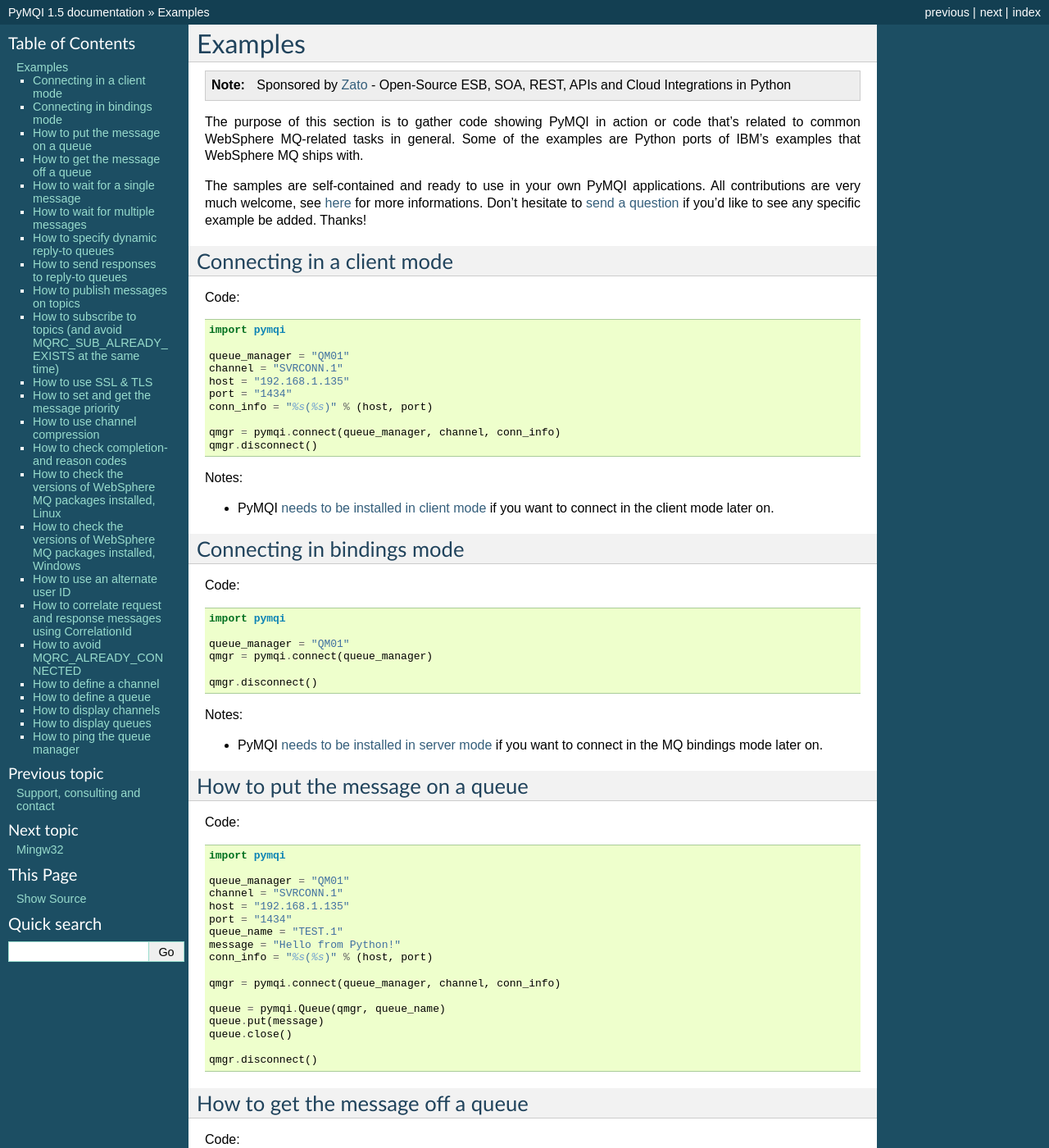
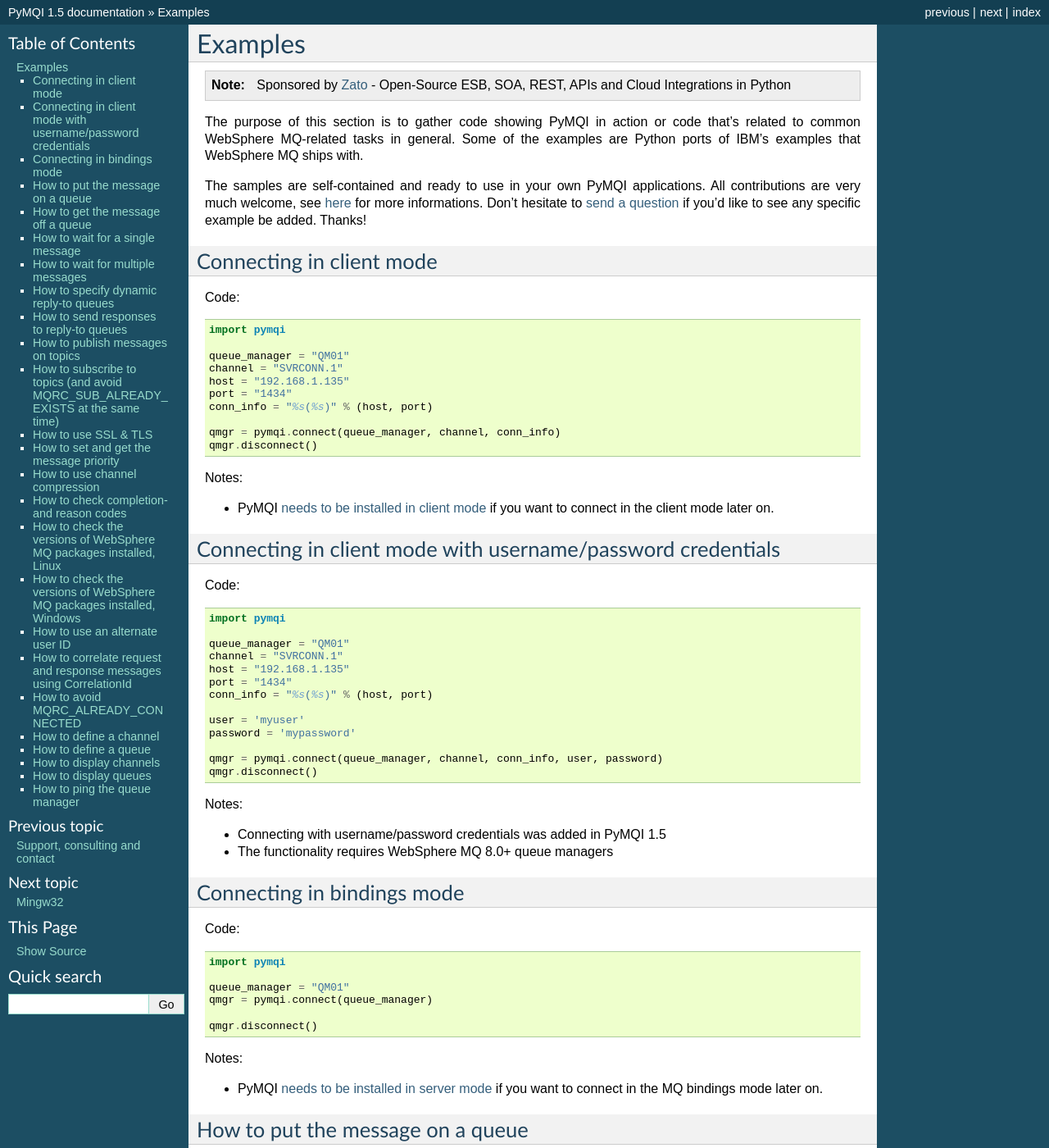
Before and after one commit to dsuch/pymqi, a Sphinx documentation site: the page built from docs/examples.rst, in a window 1280 px wide and 1400 px high. Shown: the whole window at 82% size. Built offline with Sphinx 7.4.7, drawn with Linux system fonts in a browser that asks for light colours.

Commit message:
Added an example of connecting with user credentials.

```diff
--- a/docs/examples.rst
+++ b/docs/examples.rst
@@ -15,7 +15,7 @@ for more informations. Don't hesitate to :doc:`send a question <support-consulti
 if you'd like to see any specific example be added. Thanks!
 
 ===============================
-Connecting in a client mode
+Connecting in client mode
 ===============================
 
 Code::
@@ -35,6 +35,32 @@ Notes:
 
 * PyMQI :ref:`needs to be installed in client mode <download_build_install>` if you
   want to connect in the client mode later on.
+
+============================================================
+Connecting in client mode with username/password credentials
+============================================================
+
+Code::
+
+    import pymqi
+
+    queue_manager = "QM01"
+    channel = "SVRCONN.1"
+    host = "192.168.1.135"
+    port = "1434"
+    conn_info = "%s(%s)" % (host, port)
+
+    user = 'myuser'
+    password = 'mypassword'
+
+    qmgr = pymqi.connect(queue_manager, channel, conn_info, user, password)
+    qmgr.disconnect()
+
+Notes:
+
+* Connecting with username/password credentials was added in PyMQI 1.5
+
+* The functionality requires WebSphere MQ 8.0+ queue managers
 
 ===============================
 Connecting in bindings mode
```
Also changed, not shown: 1 other file.
